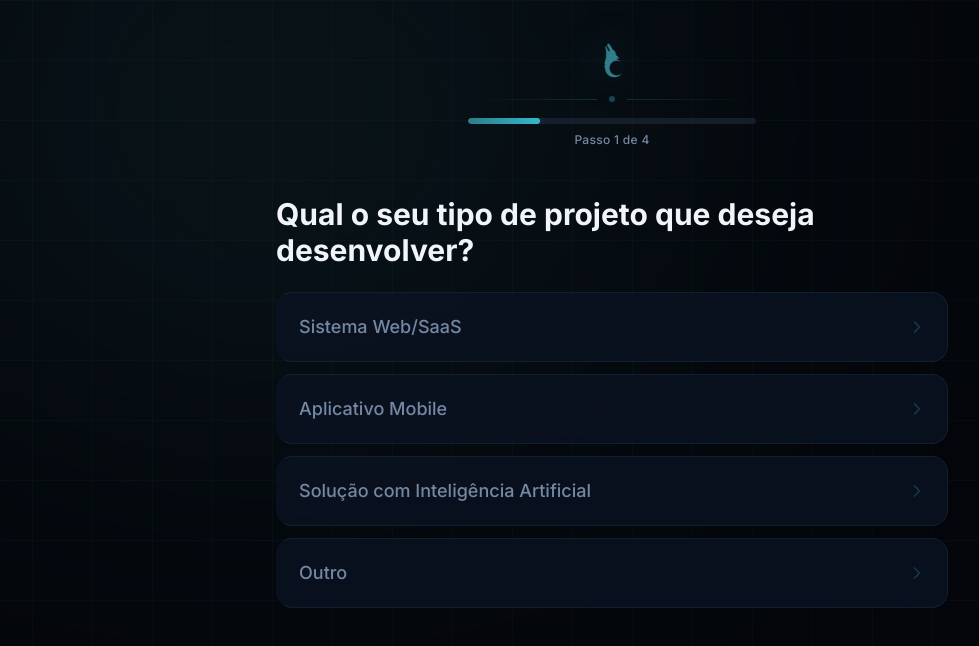
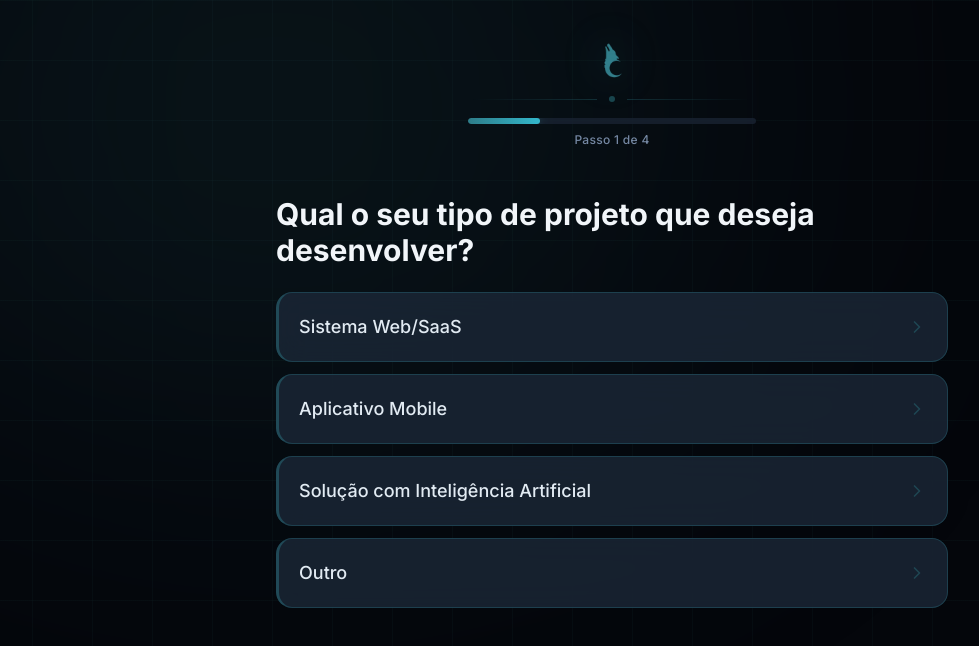
Before and after one commit to viniciusmoreira1533/canis-lp-leads-meta-2026-prototipo, a React (Vite) app: page / in a window 1280 px wide. Both pictures are taken after a click on the button "Começar Agora". Shown: the top 646 px of the page, without its empty margins (28-1007 px from the left). Built offline with nearby package versions, Linux system fonts and the light colour scheme.

Commit message:
fix: option cards mais visíveis — fundo mais claro, borda evidente, texto branco por padrão

```diff
--- a/src/App.tsx
+++ b/src/App.tsx
@@ -147,9 +147,7 @@ function App() {
             key={id}
             onClick={() => handleSelect('projectType', id, 'step2')}
             className={`w-full flex items-center justify-between p-5 rounded-2xl text-left cursor-pointer ${
-              formData.projectType === id
-                ? 'option-card-active'
-                : 'option-card text-muted-foreground hover:text-foreground'
+              formData.projectType === id ? 'option-card-active' : 'option-card'
             }`}
           >
             <span className="text-lg font-medium">{label}</span>
@@ -173,9 +171,7 @@ function App() {
             key={option.id}
             onClick={() => handleSelect('projectStatus', option.id, 'step3')}
             className={`w-full flex items-center justify-between p-5 rounded-2xl text-left cursor-pointer ${
-              formData.projectStatus === option.id
-                ? 'option-card-active'
-                : 'option-card text-muted-foreground hover:text-foreground'
+              formData.projectStatus === option.id ? 'option-card-active' : 'option-card'
             }`}
           >
             <span className="text-lg font-medium">{option.label}</span>
@@ -201,9 +197,7 @@ function App() {
             key={option.id}
             onClick={() => handleSelect('budget', option.id, 'step4')}
             className={`w-full flex items-center justify-between p-5 rounded-2xl text-left cursor-pointer ${
-              formData.budget === option.id
-                ? 'option-card-active'
-                : 'option-card text-muted-foreground hover:text-foreground'
+              formData.budget === option.id ? 'option-card-active' : 'option-card'
             }`}
           >
             <span className="text-lg font-medium">{option.label}</span>
--- a/src/index.css
+++ b/src/index.css
@@ -96,27 +96,30 @@
 
   /* ─── OPTION CARDS (choices nos steps) ─── */
   .option-card {
-    background: hsla(222, 47%, 9%, 0.8);
+    background: hsla(217, 33%, 16%, 0.85);
     backdrop-filter: blur(16px);
-    border: 1px solid hsla(188, 50%, 36%, 0.16);
-    border-left: 3px solid transparent;
-    transition: border-color 0.25s ease, box-shadow 0.25s ease, transform 0.2s ease, border-left-color 0.25s ease, background 0.25s ease;
+    border: 1px solid hsla(188, 50%, 36%, 0.35);
+    border-left: 3px solid hsla(188, 50%, 36%, 0.45);
+    color: hsl(210, 40%, 92%);
+    transition: border-color 0.2s ease, box-shadow 0.2s ease, transform 0.2s ease, background 0.2s ease;
   }
 
   .option-card:hover {
-    border-color: hsla(188, 50%, 36%, 0.4);
+    border-color: hsla(188, 50%, 36%, 0.7);
     border-left-color: #2e7d89;
-    background: hsla(188, 50%, 36%, 0.08);
-    box-shadow: 0 4px 24px -4px hsla(188, 50%, 36%, 0.18);
-    transform: translateX(4px);
+    background: hsla(188, 50%, 36%, 0.12);
+    box-shadow: 0 4px 28px -4px hsla(188, 50%, 36%, 0.25), inset 0 0 20px -10px hsla(188, 50%, 36%, 0.1);
+    transform: translateX(5px);
+    color: hsl(210, 40%, 98%);
   }
 
   .option-card-active {
-    background: hsla(188, 50%, 36%, 0.15);
-    border-color: hsla(188, 50%, 36%, 0.55);
-    border-left-color: #2e7d89;
-    box-shadow: 0 0 28px -8px hsla(188, 50%, 36%, 0.3);
-    transform: translateX(4px);
+    background: hsla(188, 50%, 36%, 0.2);
+    border-color: #2e7d89;
+    border-left: 3px solid #2e7d89;
+    box-shadow: 0 0 32px -6px hsla(188, 50%, 36%, 0.4), inset 0 0 24px -8px hsla(188, 50%, 36%, 0.15);
+    transform: translateX(5px);
+    color: hsl(210, 40%, 98%);
   }
 
   /* ─── INPUTS ESTILIZADOS ─── */
```
